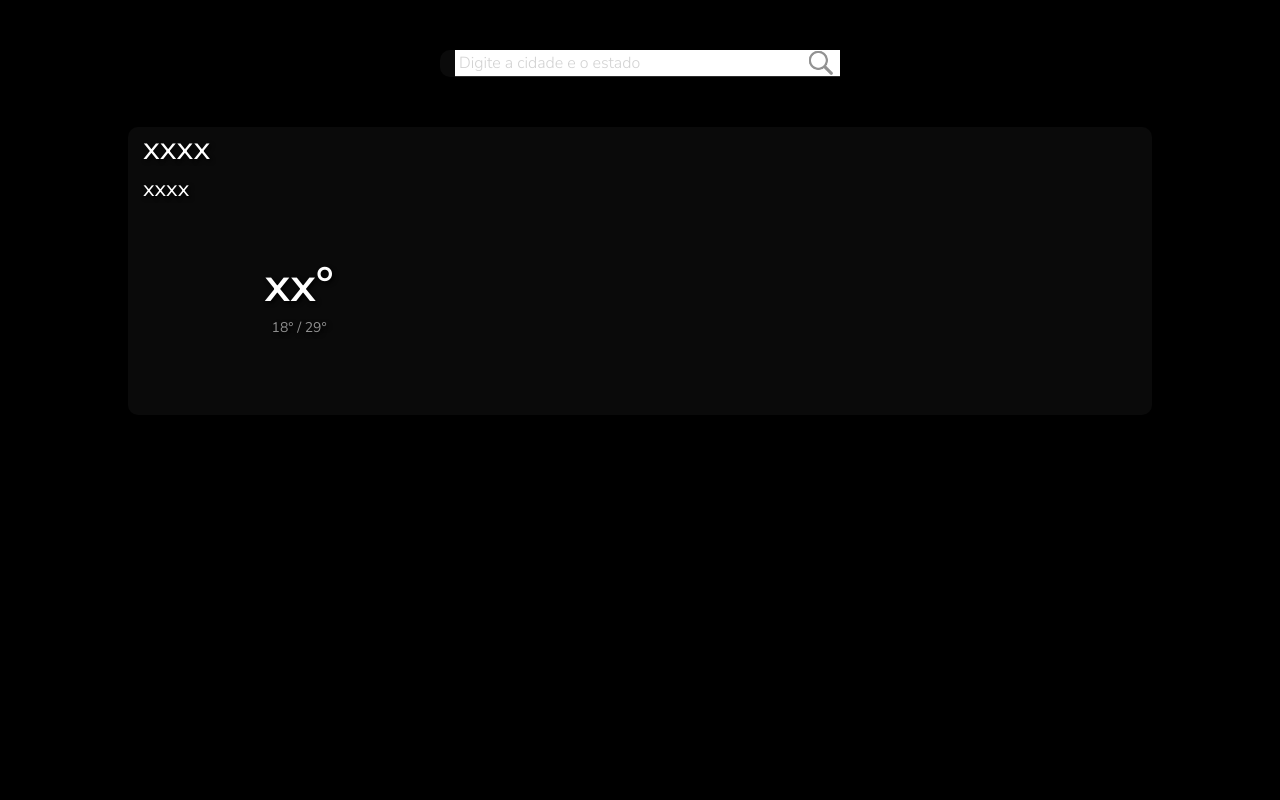
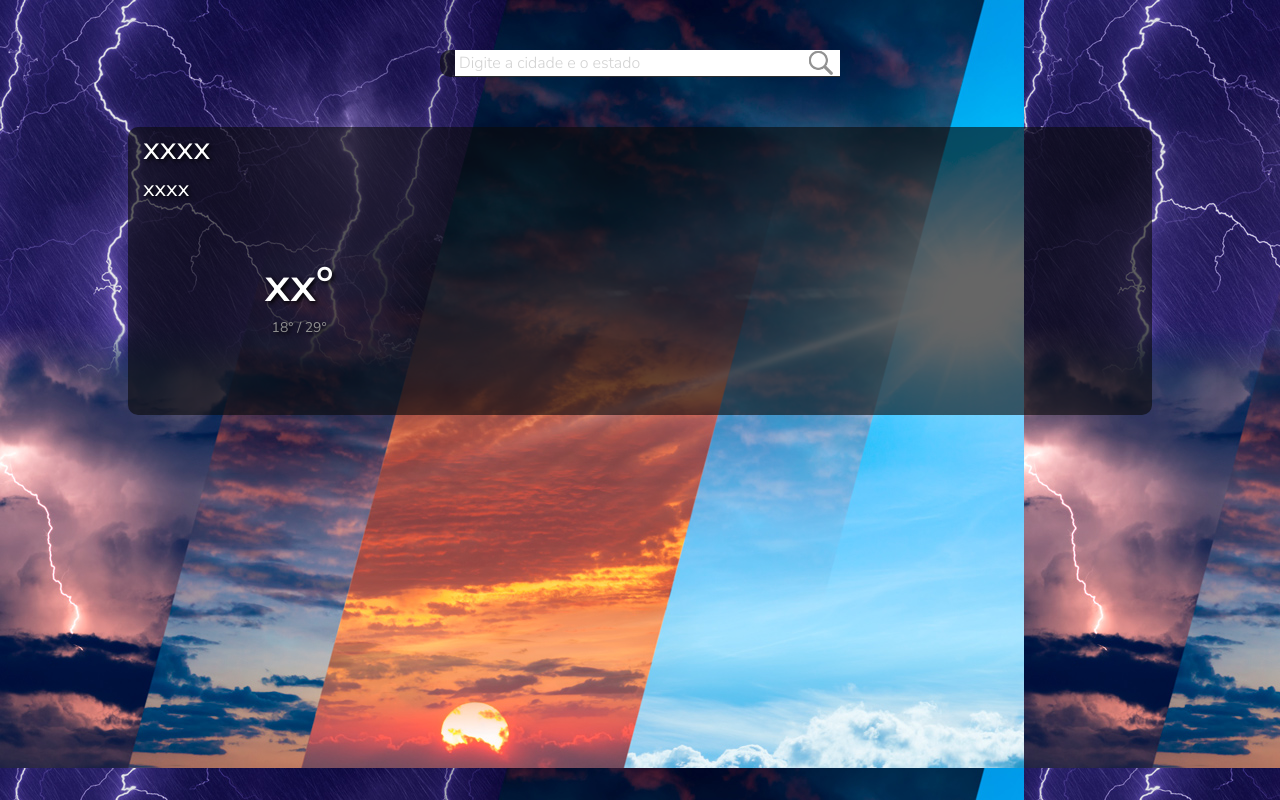
Before and after one commit to gabrielbarboza360/WeatherForecast, a plain HTML site: page index.html in a window 1280 px wide. Drawn offline with Linux system fonts and the light colour scheme; no server answers.

Commit message:
atualização 21/03/2023

```diff
--- a/css/styles.css
+++ b/css/styles.css
@@ -12,14 +12,12 @@ body{
 
 }
 
-.results{
-    background-color: rgb(0, 0, 0);
-}
+
 
 
 .global-page-container {
     width: 100%;
-    background-color: #0A0A0A;
+    background-color: #0a0a0a9e;
     border-radius: 10px;
     display: inline-block;
     margin: auto;
@@ -177,7 +175,6 @@ body.loading {
     width: 100%;
     height: 100%;
     padding: 50px 0;
-    background-color: rgb(0, 0, 0);
     text-align: center;
 }
 
@@ -272,6 +269,7 @@ body.loading {
 
 #weatherinfo .results .daily_info {
     padding: 20px 0;
+    color: white;
 }
 
 
--- a/index.html
+++ b/index.html
@@ -4,6 +4,7 @@
     <head>
         <meta charset="utf-8" />
         <meta name="viewport" content="width=device-width, initial-scale=1.0" />
+        <link rel="shortcut icon" href="img/favicon.png" type="image/x-icon" />
         <title>Weather App</title>
         <link rel="stylesheet" href="css/bootstrap-grid.min.css" />
         <link rel="stylesheet" href="css/styles.css" />
@@ -12,7 +13,7 @@
 
     </head>
 
-    <body>
+    <body style="background-image:url('img/clima.jpg') ;">
 
         <div id="page-loader" class="refresh-loader">
             <div class="table">
```
Also changed, not shown: img/clima.jpg (added), img/favicon.png (added).
